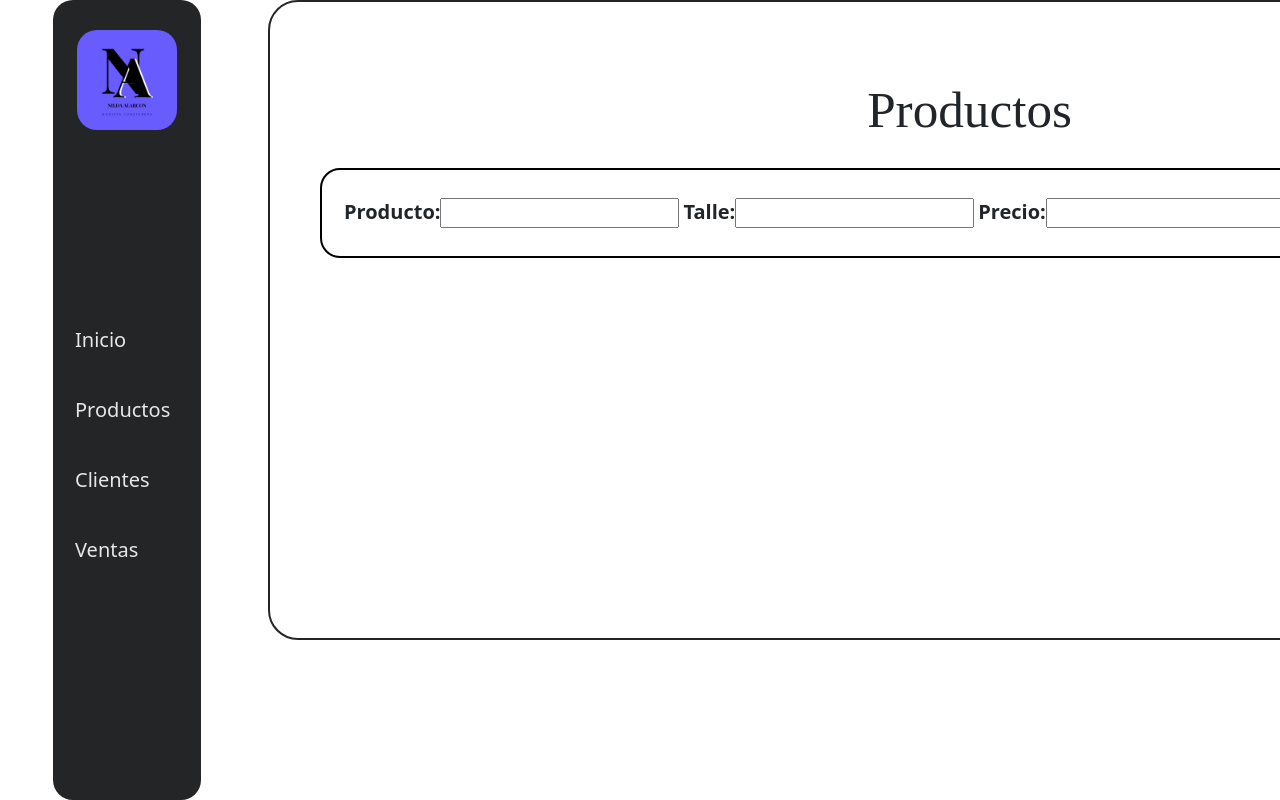
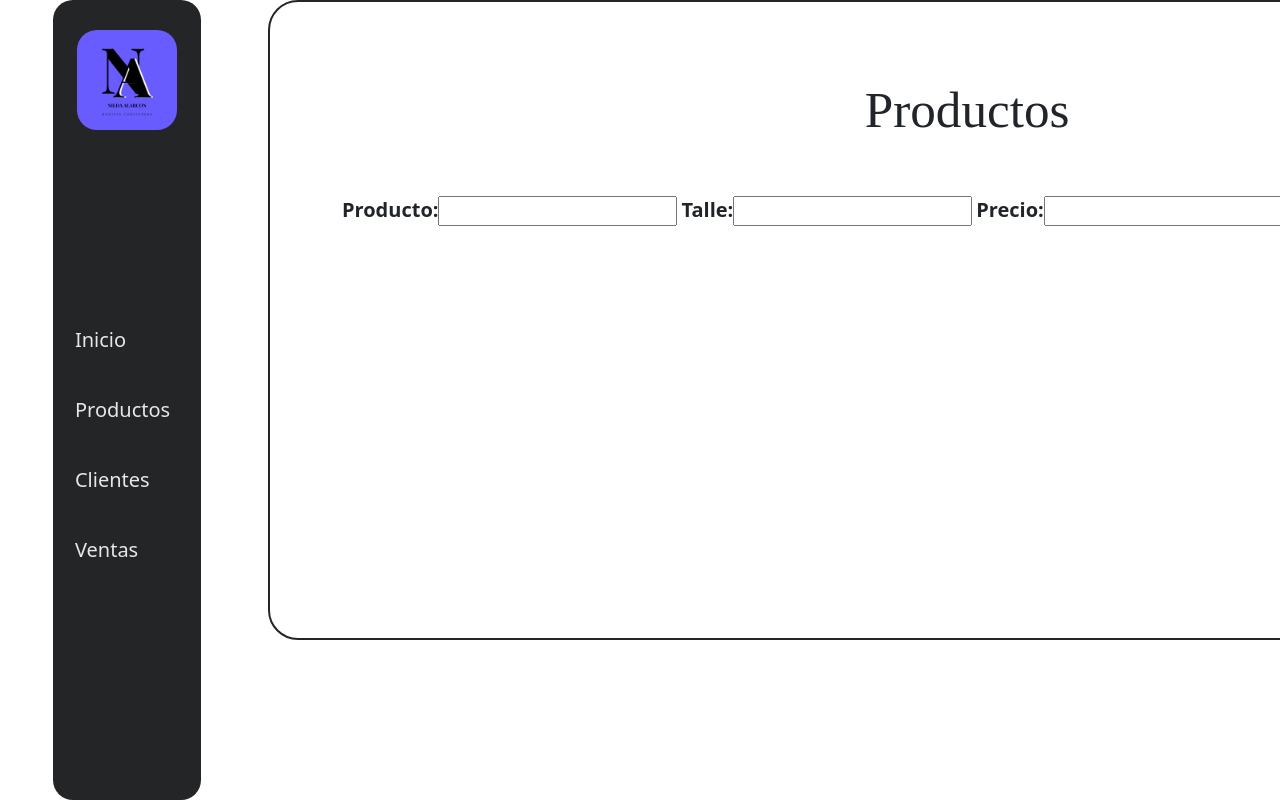
Before and after one commit to Agu1laredu/ControlDeVentas, a React (Vite) app: page /Produtos in a window 1280 px wide. Shown: the top 800 px of the page. Built offline with nearby package versions, Linux system fonts and the light colour scheme.

Commit message:
add Readme.info.Proyecto

```diff
--- a/src/Screen/Clientes/Clientes.tsx
+++ b/src/Screen/Clientes/Clientes.tsx
@@ -146,7 +146,6 @@ function ClientsCode() {
           style={{
             padding: "20px",
             margin: "auto",
-            border: "2px solid black",
             display: "flex",
             borderRadius: "20px",
             textAlign: "center",
@@ -201,7 +200,6 @@ function ClientsCode() {
               position: "relative",
               margin: "auto",
               top: "30px",
-              border: "2px solid black",
               width: "100%",
               padding: "20px",
               borderRadius: "20px",
--- a/src/Screen/Produtos/Producto.tsx
+++ b/src/Screen/Produtos/Producto.tsx
@@ -136,7 +136,6 @@ function Productos() {
           style={{
             padding: "20px",
             margin: "auto",
-            border: "2px solid black",
             display: "flex",
             borderRadius: "20px",
             textAlign: "center",
@@ -191,7 +190,6 @@ function Productos() {
               position: "relative",
               margin: "auto",
               top: "30px",
-              border: "2px solid black",
               width: "100%",
               padding: "20px",
               borderRadius: "20px",
--- a/src/main.tsx
+++ b/src/main.tsx
@@ -2,7 +2,7 @@ import React from "react";
 import ReactDOM from "react-dom/client";
 import { createBrowserRouter, RouterProvider } from "react-router-dom";
 import Home from "./Screen/Home/Home.tsx";
-import Productos from "./Screen/Produtos/Producto.tsx";
+import Productos from "./Screen/Produtos/Producto.js";
 import Clientes from "./Screen/Clientes/Clientes.tsx";
 import Ventas from "./Screen/Ventas/Ventas.tsx";
 import "./index.css";
```
Also changed, not shown: 1 other file (tests, documents, lock files or other folders).
